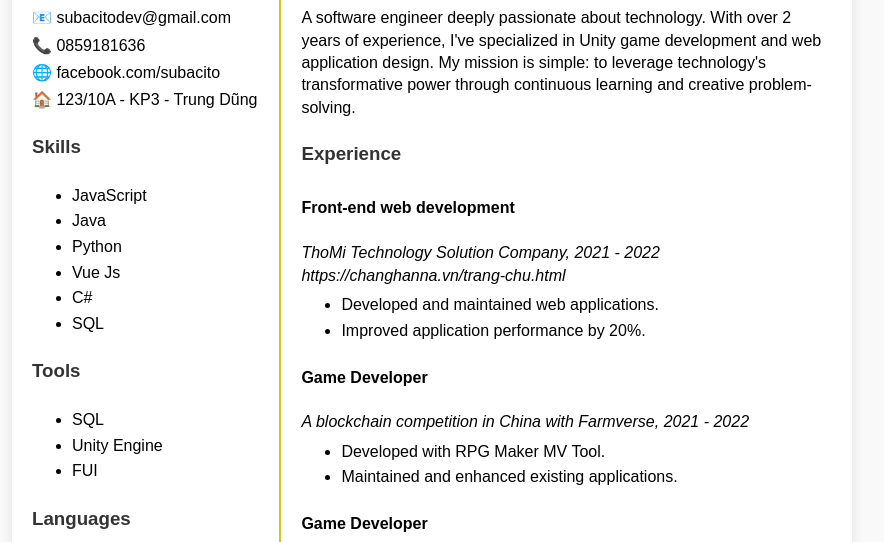
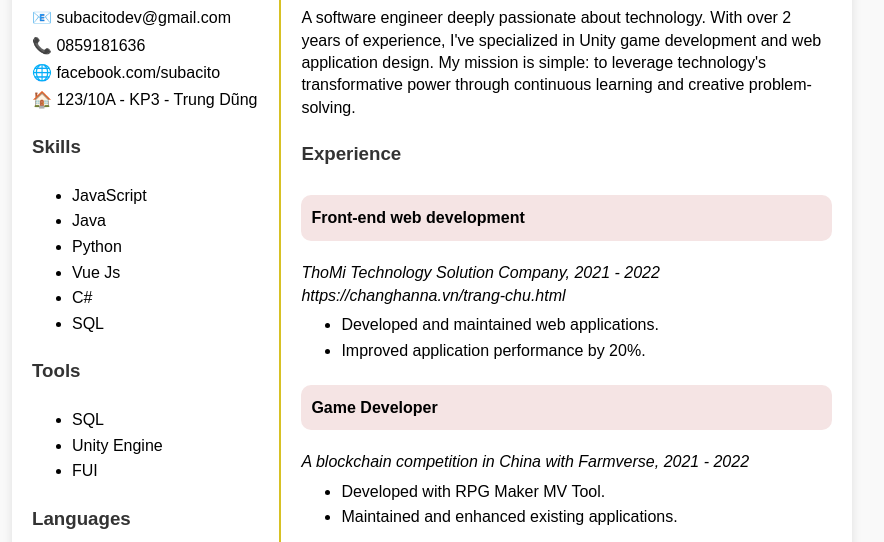
Before and after one commit to SUBACITO/my_cv, a plain HTML site: page index.html in a window 1280 px wide. Shown: the part 404-946 px from the top of the page, without its empty margins (208-1092 px from the left). Drawn offline with Linux system fonts and the light colour scheme.

Commit message:
Update styles.css

```diff
--- a/styles.css
+++ b/styles.css
@@ -129,6 +129,11 @@ h3 {
     font-style: italic;
     margin-bottom: 5px;
 }
+.job h4{
+    background: #f5e4e4;
+    padding: 10px;
+    border-radius: 10px;
+}
 
 
 @media only screen and (max-width: 650px) {
```
